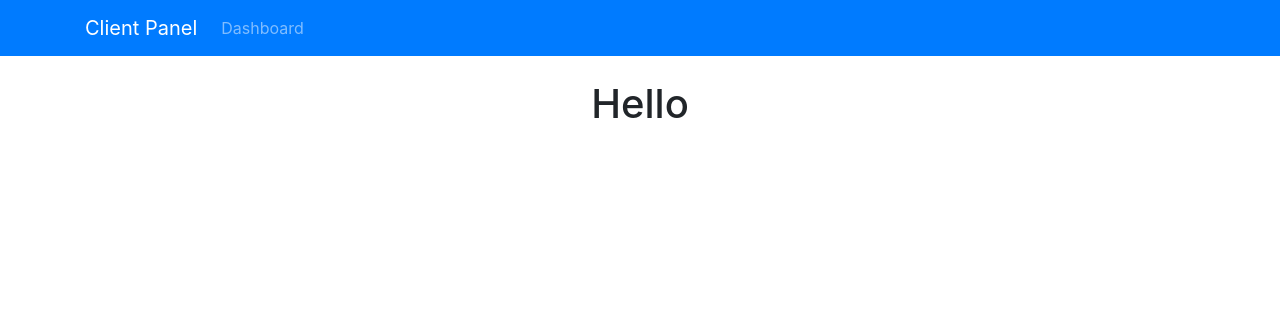
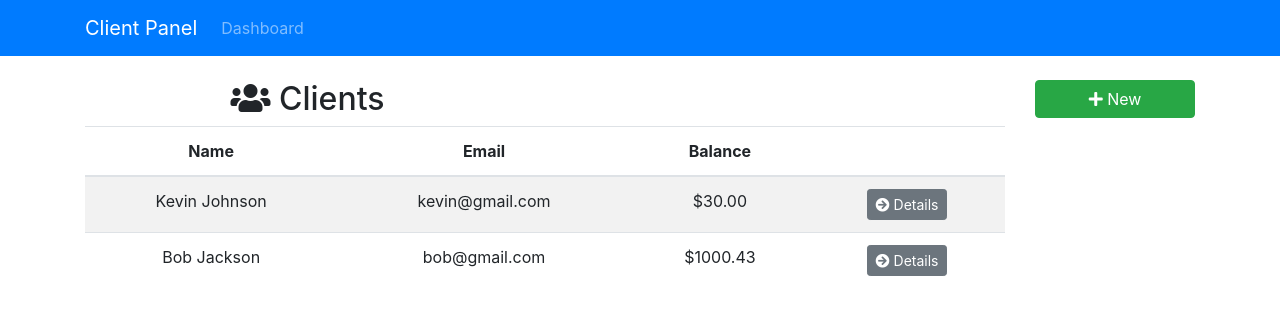
Before and after one commit to AHeroOfTime/clientpanel, a React (Create React App) app: page / in a window 1280 px wide. Shown: the top 314 px of the page. Built offline with nearby package versions, Linux system fonts and the light colour scheme.

Commit message:
Worked on UI components

```diff
--- a/package.json
+++ b/package.json
@@ -5,8 +5,12 @@
   "dependencies": {
     "react": "^16.8.2",
     "react-dom": "^16.8.2",
+    "react-redux": "^6.0.1",
+    "react-redux-firebase": "^2.2.6",
     "react-router-dom": "^4.3.1",
-    "react-scripts": "2.1.5"
+    "react-scripts": "^2.1.5",
+    "redux": "^4.0.1",
+    "redux-firestore": "^0.7.0"
   },
   "scripts": {
     "start": "react-scripts start",
--- a/src/App.js
+++ b/src/App.js
@@ -1,6 +1,7 @@
 import React, { Component } from 'react';
 import { BrowserRouter as Router, Route, Switch } from 'react-router-dom';
 import AppNavbar from './components/layout/AppNavbar';
+import Dashboard from './components/layout/Dashboard';
 import './App.css';
 
 class App extends Component {
@@ -10,7 +11,9 @@
         <div className="App">
           <AppNavbar />
           <div className="container">
-            <h1>Hello</h1>
+            <Switch>
+              <Route exact path="/" component={Dashboard} />
+            </Switch>
           </div>
         </div>
       </Router>
--- a/src/components/clients/Clients.js
+++ b/src/components/clients/Clients.js
@@ -0,0 +1,74 @@
+import React, { Component } from 'react';
+import { Link } from 'react-router-dom';
+
+class Clients extends Component {
+  render() {
+    const clients = [
+      {
+        id: '1',
+        firstName: 'Kevin',
+        lastName: 'Johnson',
+        email: 'kevin@gmail.com',
+        phone: '555-555-5555',
+        balance: '30',
+      },
+      {
+        id: '2',
+        firstName: 'Bob',
+        lastName: 'Jackson',
+        email: 'bob@gmail.com',
+        phone: '555-555-3444',
+        balance: '1000.43',
+      },
+    ];
+
+    if (clients) {
+      return (
+        <div>
+          <div className="row">
+            <div className="col-md-6">
+              <h2>
+                <i className="fas fa-users" /> Clients
+              </h2>
+            </div>
+            <div className="col-md-6" />
+          </div>
+
+          <table className="table table-striped">
+            <thead className="thead-inverse">
+              <tr>
+                <th>Name</th>
+                <th>Email</th>
+                <th>Balance</th>
+                <th />
+              </tr>
+            </thead>
+            <tbody>
+              {clients.map(client => (
+                <tr key={client.id}>
+                  <td>
+                    {client.firstName} {client.lastName}
+                  </td>
+                  <td>{client.email}</td>
+                  <td>${parseFloat(client.balance).toFixed(2)}</td>
+                  <td>
+                    <Link
+                      to={`/client/${client.id}`}
+                      className="btn btn-secondary btn-sm"
+                    >
+                      <i className="fas fa-arrow-circle-right" /> Details
+                    </Link>
+                  </td>
+                </tr>
+              ))}
+            </tbody>
+          </table>
+        </div>
+      );
+    } else {
+      return <h1>Loading...</h1>;
+    }
+  }
+}
+
+export default Clients;
--- a/src/components/layout/Dashboard.js
+++ b/src/components/layout/Dashboard.js
@@ -0,0 +1,16 @@
+import React from 'react';
+import Clients from '../clients/Clients';
+import Sidebar from '../layout/Sidebar';
+
+export default function Dashboard() {
+  return (
+    <div className="row">
+      <div className="col-md-10">
+        <Clients />
+      </div>
+      <div className="col-md-2">
+        <Sidebar />
+      </div>
+    </div>
+  );
+}
--- a/src/components/layout/Sidebar.js
+++ b/src/components/layout/Sidebar.js
@@ -0,0 +1,10 @@
+import React from 'react';
+import { Link } from 'react-router-dom';
+
+export default function Sidebar() {
+  return (
+    <Link to="/client/add" className="btn btn-success btn-block">
+      <i className="fas fa-plus" /> New
+    </Link>
+  );
+}
```
Also changed, not shown: 1 other file (tests, documents, lock files or other folders).
